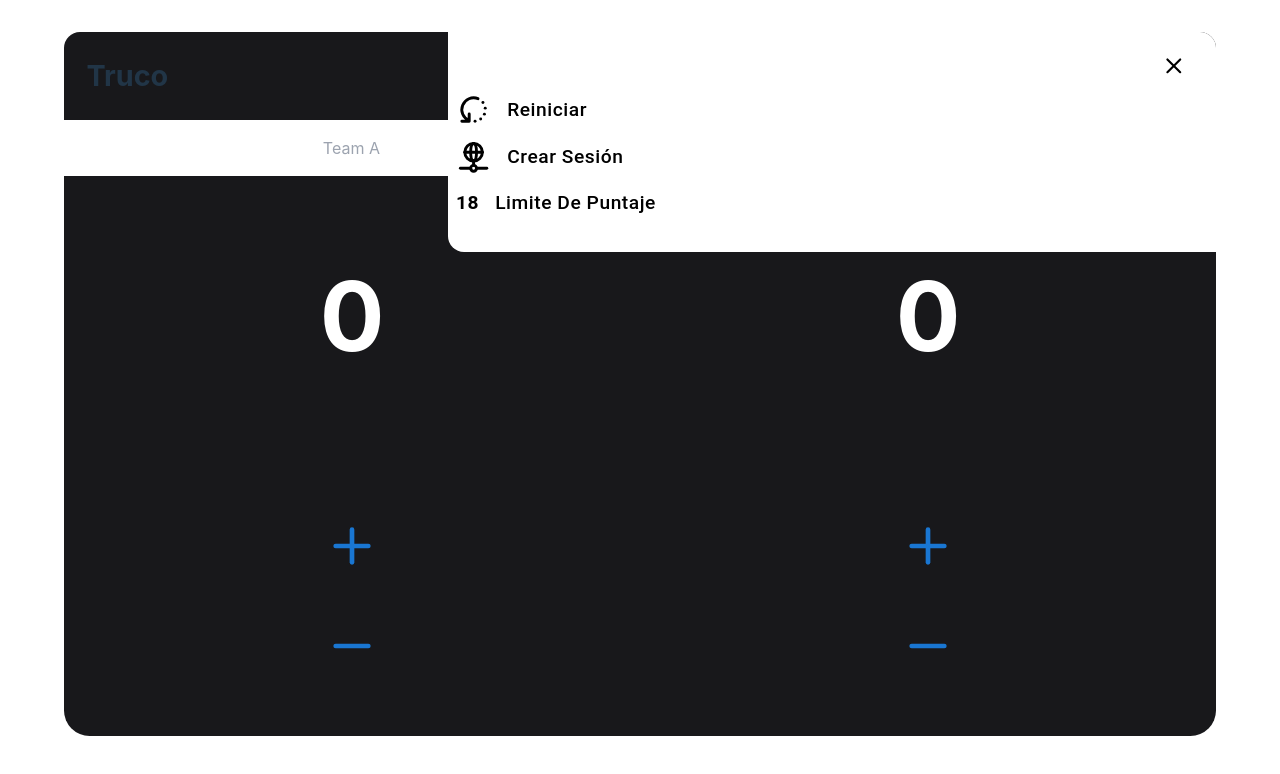
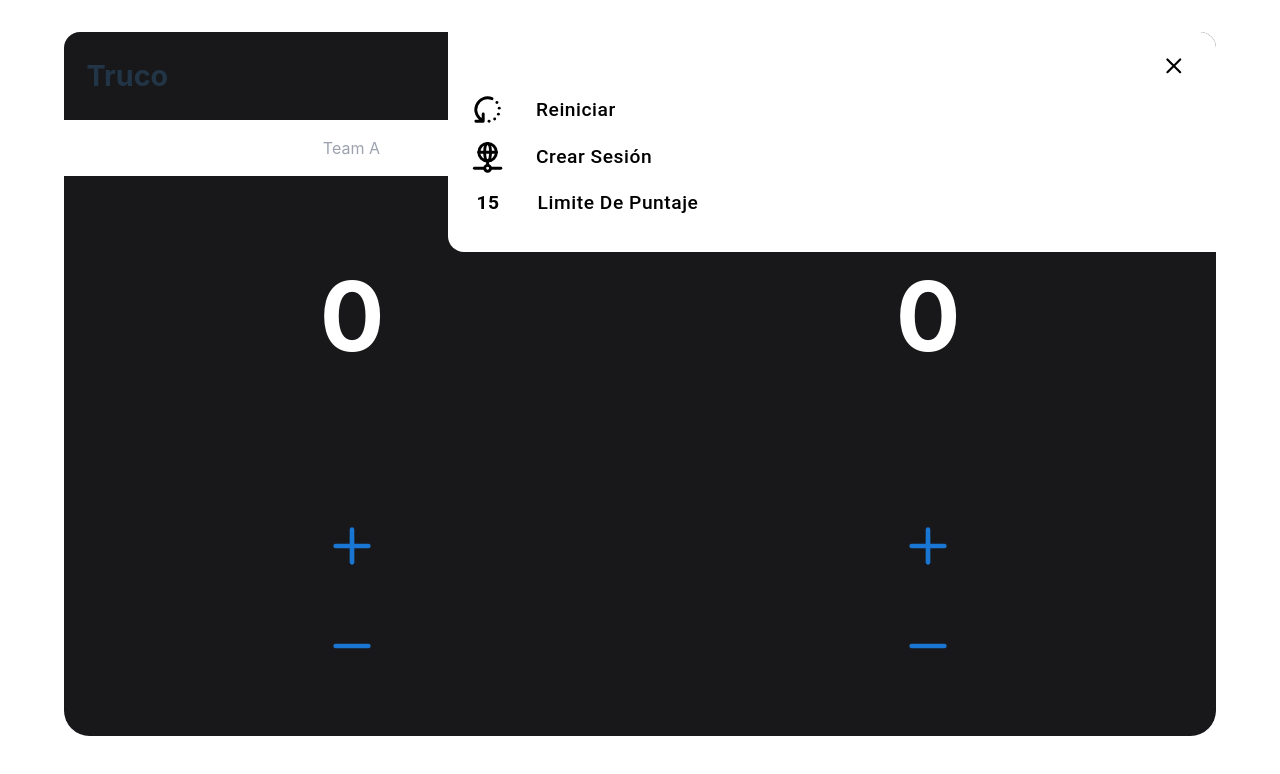
Before and after one commit to LuisLuna810/truco-react, a React (Vite) app: page / in a window 1280 px wide. Both pictures are taken after a click on the button 1161 px from the left and 76 px from the top of the page. Shown: the top 774 px of the page. Built offline with nearby package versions, Linux system fonts and the light colour scheme.

Commit message:
fix burger menu

```diff
--- a/src/components/BurguerMenu.jsx
+++ b/src/components/BurguerMenu.jsx
@@ -5,12 +5,15 @@ import { useStore } from "../store/store";
 import { useEffect, useRef } from "react";
 export const BurguerMenu = () => {
   const styles = BurguerMenuStyles();
-  const { openMenu, setOpenMenu, restartPoints } = useStore((state) => ({
+  const { openMenu, setOpenMenu, restartPoints, setLimitPoints, limitIndex, listPoints  } = useStore((state) => ({
     openMenu: state.openMenu,
     setOpenMenu: state.setOpenMenu,
-    restartPoints: state.restartPoints
+    restartPoints: state.restartPoints,
+    setLimitPoints: state.setLimitPoints,
+    listPoints: state.listPoints,
+    limitIndex:state.limitIndex
   }));
-
+  console.log(limitIndex);
   const menuRef = useRef(null);
 
   useEffect(() => {
@@ -33,9 +36,33 @@ export const BurguerMenu = () => {
         <CloseIcon />
       </Button>
       <div style={styles.buttonsContainer}>
-      <Button sx={styles.menuButtons} onClick={restartPoints}><RestartIcon/><span>Reiniciar</span> </Button>
-      <Button sx={styles.menuButtons}><NetworkIcon/><span>Crear sesión</span></Button>
-      <Button sx={styles.menuButtons}><strong>18</strong><span>Limite de puntaje</span></Button>
+        <Button sx={styles.menuButtons} onClick={restartPoints}>
+          {" "}
+          <div
+            style={{ width: "4rem", display: "flex", justifyContent: "center" }}
+          >
+            <RestartIcon />
+          </div>
+          <span>Reiniciar</span>{" "}
+        </Button>
+        <Button sx={styles.menuButtons}>
+          {" "}
+          <div
+            style={{ width: "4rem", display: "flex", justifyContent: "center" }}
+          >
+            <NetworkIcon />
+          </div>
+          <span>Crear sesión</span>
+        </Button>
+        <Button sx={styles.menuButtons} onClick={setLimitPoints}>
+          {" "}
+          <div
+            style={{ width: "4rem", display: "flex", justifyContent: "center" }}
+          >
+            <strong>{listPoints[limitIndex]}</strong>
+          </div>
+          <span style={{ marginLeft: "0.1rem" }}>Limite de puntaje</span>
+        </Button>
       </div>
     </div>
   );
--- a/src/components/TeamNames.jsx
+++ b/src/components/TeamNames.jsx
@@ -22,6 +22,7 @@ export const TeamNames = () => {
         onChange={(e) => handleTeamChange("teamA", e.target.value)}
         style={styles.input}
         placeholder="Team A"
+        maxLength={20}
       />
       <input
         type="text"
@@ -29,6 +30,7 @@ export const TeamNames = () => {
         onChange={(e) => handleTeamChange("teamB", e.target.value)}
         style={styles.input}
         placeholder="Team B"
+        maxLength={20}
       />
     </div>
   );
--- a/src/store/store.js
+++ b/src/store/store.js
@@ -28,6 +28,10 @@ export const useStore = create((set) => ({
   restartPoints: () => set({ pointsTeamA: 0, pointsTeamB: 0 }),
   // Open menu burger
   openMenu: false,
-  // Modifica setOpenMenu para aceptar el estado actual y cambiarlo
   setOpenMenu: () => set((state) => ({ openMenu: !state.openMenu })),
+
+  //Points limits
+  listPoints:["15","18","30"],
+  limitIndex: 0,
+  setLimitPoints: ()=>set((state)=>({limitIndex: state.limitIndex >= state.listPoints.length - 1? 0 : state.limitIndex + 1}))
 }));
```
